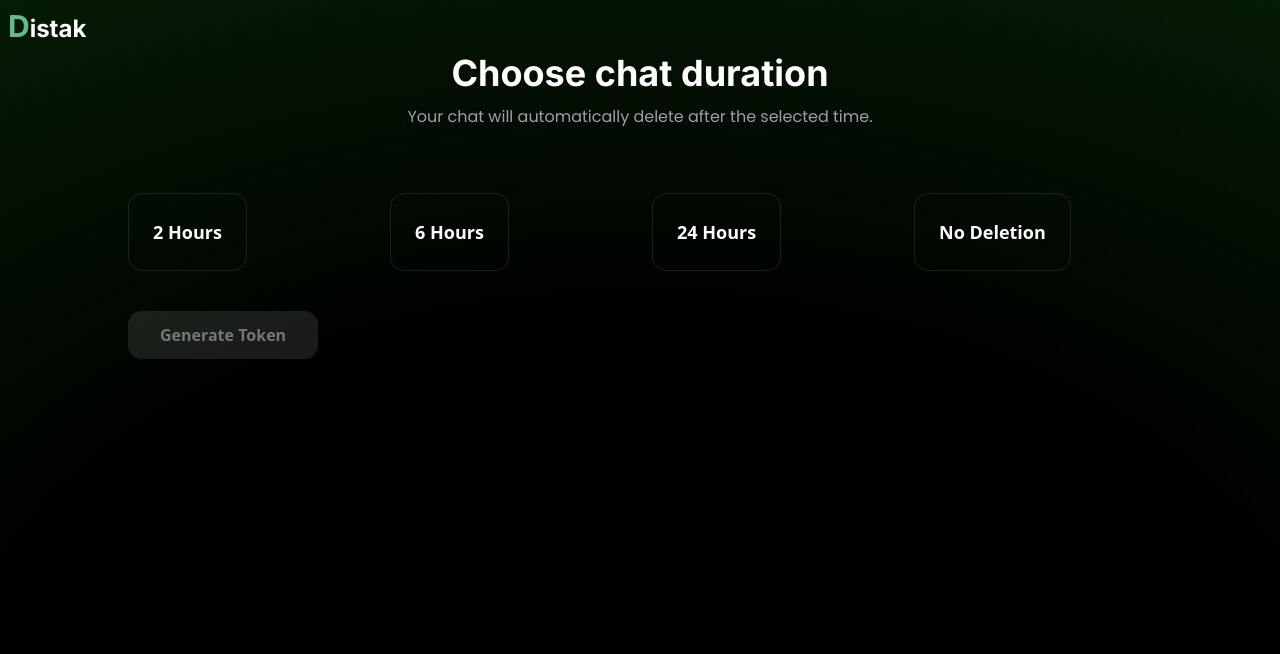
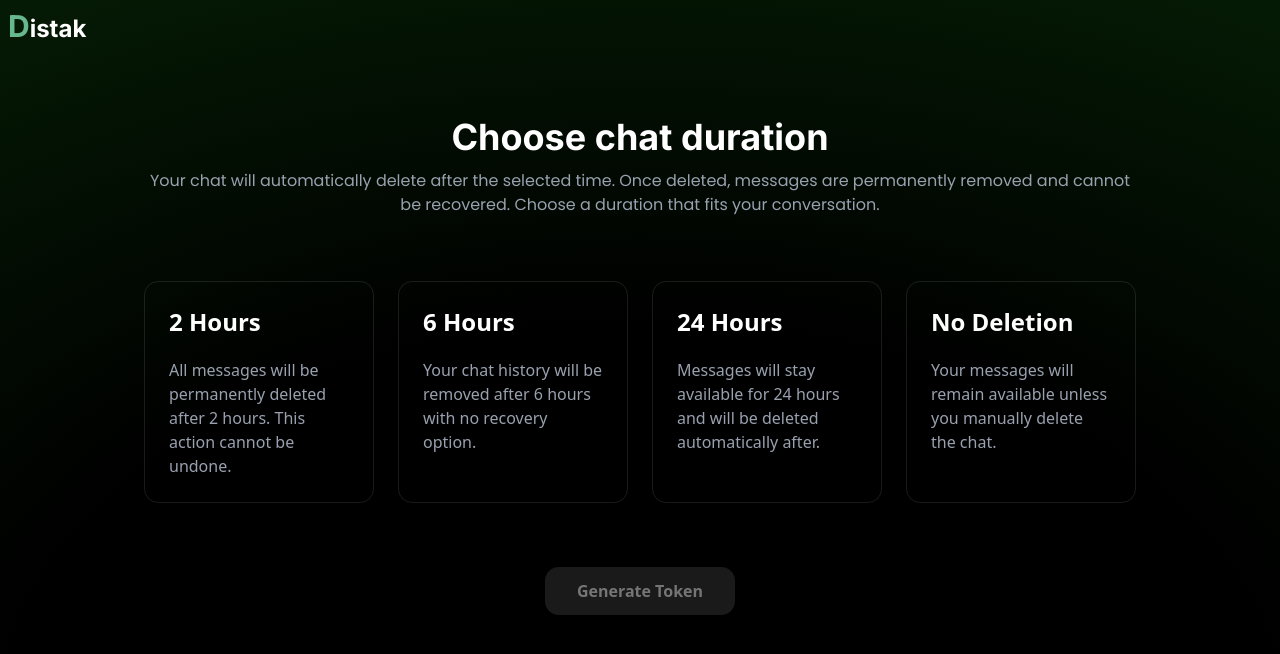
Before and after one commit to tahmid-khan-hub/Distak, a Next.js app: page /chat in a window 1280 px wide. Shown: the top 654 px of the page. Built offline with nearby package versions, Linux system fonts and the light colour scheme.

Commit message:
Updated the heading, description, timeOptions, cards and button of TimeLimitSelector

```diff
--- a/app/chat/components/TimeLimitCard/TimeLimitCard.tsx
+++ b/app/chat/components/TimeLimitCard/TimeLimitCard.tsx
@@ -3,20 +3,21 @@ interface TimeLimitCardProps {
   value: string;
   selected: boolean;
   onClick: () => void;
+  description?: string;
 }
 
 const TimeLimitCard = ({
   label,
   selected,
-  value,
   onClick,
+  description
 }: TimeLimitCardProps) => {
   return (
     <div>
       <button
         onClick={onClick}
         className={`
-        rounded-xl border p-6 text-center transition-all duration-200
+        h-full rounded-xl border p-6 text-left flex flex-col justify-start transition-all duration-200
         ${
           selected
             ? "border-primary bg-primary/10 shadow-[0_0_15px_rgba(111,199,161,0.4)]"
@@ -24,7 +25,8 @@ const TimeLimitCard = ({
         }
       `}
       >
-        <p className="text-lg font-semibold text-white">{label}</p>
+        <h3 className="text-2xl font-semibold text-white mb-5">{label}</h3>
+        <p className="text-md text-gray-400">{description}</p>
       </button>
     </div>
   );
--- a/app/chat/components/TimeLimitSelector/TimeLimitSelector.tsx
+++ b/app/chat/components/TimeLimitSelector/TimeLimitSelector.tsx
@@ -3,16 +3,32 @@ import { useState } from "react";
 import TimeLimitCard from "../TimeLimitCard/TimeLimitCard";
 
 const timeOptions = [
-  { label: "2 Hours", value: "2h" },
-  { label: "6 Hours", value: "6h" },
-  { label: "24 Hours", value: "24h" },
-  { label: "No Deletion", value: "keep" },
+  {
+    label: "2 Hours",
+    value: "2h",
+    description: "All messages will be permanently deleted after 2 hours. This action cannot be undone.",
+  },
+  {
+    label: "6 Hours",
+    value: "6h",
+    description: "Your chat history will be removed after 6 hours with no recovery option.",
+  },
+  {
+    label: "24 Hours",
+    value: "24h",
+    description: "Messages will stay available for 24 hours and will be deleted automatically after.",
+  },
+  {
+    label: "No Deletion",
+    value: "keep",
+    description: "Your messages will remain available unless you manually delete the chat.",
+  },
 ];
 
 export default function TimeLimitSelector() {
     const [selected, setSelected] = useState<string | null>(null);
     return (
-        <div className="max-w-5xl mx-auto">
+        <div className="max-w-5xl mx-auto py-16 px-4">
             {/* Title */}
             <h1 className="inter text-4xl text-center font-bold text-white">
                 Choose chat duration
@@ -20,16 +36,17 @@ export default function TimeLimitSelector() {
 
             {/* description */}
             <p className="poppins text-center mt-3 text-gray-400">
-                Your chat will automatically delete after the selected time.
+               Your chat will automatically delete after the selected time. Once deleted, messages are permanently removed and cannot be recovered. Choose a duration that fits your conversation.
             </p>
 
             {/* options */}
-            <div className="mt-16 grid grid-cols-2 md:grid-cols-4 gap-6">
+            <div className="mt-16 grid grid-cols-2 md:grid-cols-4 gap-6 items-stretch">
                 {timeOptions.map((option, i) => (
                 <TimeLimitCard
                     key={i}
                     label={option.label}
                     value={option.value}
+                    description={option.description}
                     selected={selected === option.value}
                     onClick={() => setSelected(option.value)}
                 />
@@ -37,10 +54,10 @@ export default function TimeLimitSelector() {
             </div>
 
             {/* Button */}
-            <button
+            <div className="flex justify-center"><button
                 disabled={!selected}
                 className={`
-                mt-10 px-8 py-3 rounded-xl font-semibold transition-all
+                mt-16 px-8 py-3 rounded-xl font-semibold transition-all
                 ${
                     selected
                     ? "bg-primary text-black hover:scale-105 hover:shadow-[0_0_20px_rgba(111,199,161,0.7)]"
@@ -49,7 +66,7 @@ export default function TimeLimitSelector() {
                 `}
             >
                 Generate Token
-            </button>
+            </button></div>
         </div>
     )
 }
```
